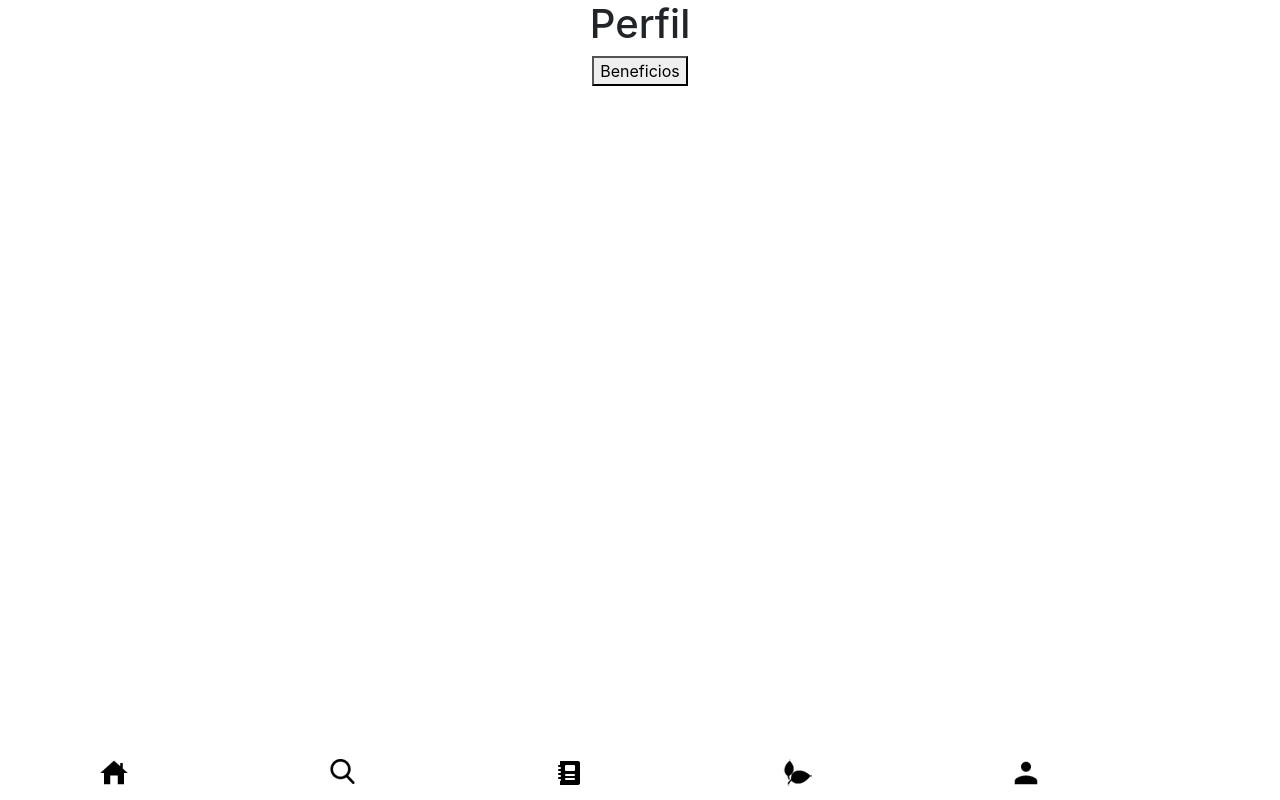
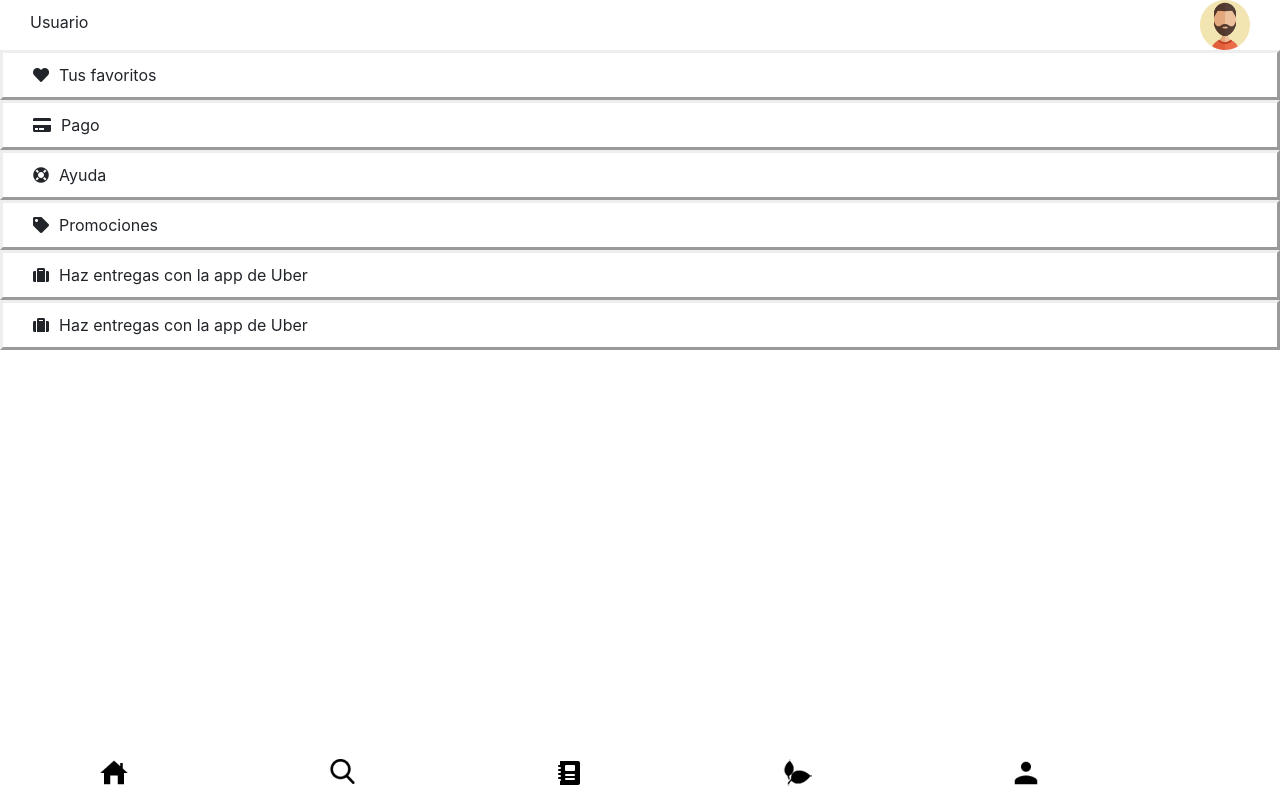
Before and after one commit to alelulu/SCL009-hackathon-ubereats, a React (Create React App) app: page /perfil in a window 1280 px wide. Built offline with nearby package versions, Linux system fonts and the light colour scheme; a web font is replaced by a local one.

Commit message:
crendo vista de perfil de usuario

```diff
--- a/src/App.js
+++ b/src/App.js
@@ -4,10 +4,11 @@ import { Switch, Route } from "react-router-dom";
 import Navegacion from './componentes/navegacion';
 import Inicio from './paginas/inicio';
 import Bienvenida from './paginas/bienvenida';
-import Perfil from './paginas/perfil-verde';
+// import Perfil from './paginas/perfil-verde';
 import Restaurantes from './paginas/restaurantes';
 import '../node_modules/@fortawesome/fontawesome-free/css/all.css';
 import Beneficios from './paginas/beneficios';
+import Usuario from './paginas/perfil-usuario';
 
 function App() {
   return (
@@ -16,7 +17,7 @@ function App() {
         <Route exact path='/' component={() => {return <Inicio/>}}/>
         <Route path='/inicio' component={() => {return <Inicio/>}}/>
         <Route path='/bienvenida' component={() => {return <Bienvenida/>}}/>
-        <Route path='/perfil' component={() => {return <Perfil/>}}/>
+        <Route path='/perfil' component={() => {return <Usuario/>}}/>
         <Route path='/restaurantes' component={() => {return <Restaurantes/>}}/>
         <Route path='/beneficios' component={() => {return <Beneficios/>}}/>
       </Switch>
--- /dev/null
+++ b/src/paginas/estilos/perfil-usuario.css
@@ -0,0 +1,42 @@
+.usuario-seccion{
+    display: flex;
+    flex-direction: column;
+}
+
+.usuario-perfil{
+    display: flex;
+    flex-direction: row;
+    justify-content: space-between;
+    padding-left: 30px;
+    padding-right: 30px;
+}
+
+.usuario-linetwo{
+    display: flex;
+    flex-direction: row;
+    align-items: center;
+    padding-left: 30px;
+    padding-right: 30px;
+    height: 50px;
+    border-style: outset;
+}
+
+.usuario-name, .usuario-photo{
+    display: flex;
+    flex-direction: column;
+    align-self: flex-end;
+}
+
+.usuario-heart, .usuario-fav{
+    display: flex;
+    flex-direction: column;
+}
+
+.usuario-fav p{
+    margin: auto;
+    margin-left: 10px;
+}
+
+.usuario-photo img{
+    width: 50px;
+}
--- /dev/null
+++ b/src/paginas/perfil-usuario.js
@@ -0,0 +1,78 @@
+import React from 'react';
+import './estilos/perfil-usuario.css';
+import user from '../imagenes/usuarios/usuario2.png';
+
+class Usuario extends React.Component{
+    render(){
+        return (
+            <section className="usuario-seccion">
+
+                <div className="usuario-perfil">
+                    <div className="usuario-name">
+                        <p>Usuario</p>
+                    </div>
+                    <div className="usuario-photo">
+                        <img src={user} alt="img de usuario"/>
+                    </div>
+                </div>
+
+                <div className="usuario-linetwo">
+                    <div className="usuario-heart">
+                        <i className="fas fa-heart"></i>
+                    </div>
+                    <div className="usuario-fav">
+                        <p>Tus favoritos</p>
+                    </div>
+                </div>
+
+                <div className="usuario-linetwo">
+                    <div className="usuario-heart">
+                        <i class="fas fa-credit-card"></i>
+                    </div>
+                    <div className="usuario-fav">
+                        <p>Pago</p>
+                    </div>
+                </div>
+
+                <div className="usuario-linetwo">
+                    <div className="usuario-heart">
+                        <i class="fas fa-life-ring"></i>
+                    </div>
+                    <div className="usuario-fav">
+                        <p>Ayuda</p>
+                    </div>
+                </div>
+
+                <div className="usuario-linetwo">
+                    <div className="usuario-heart">
+                        <i class="fas fa-tag"></i>
+                    </div>
+                    <div className="usuario-fav">
+                        <p>Promociones</p>
+                    </div>
+                </div>
+
+                <div className="usuario-linetwo">
+                    <div className="usuario-heart">
+                        <i class="fas fa-suitcase"></i>
+                    </div>
+                    <div className="usuario-fav">
+                        <p>Haz entregas con la app de Uber</p>
+                    </div>
+                </div>
+
+                <div className="usuario-linetwo">
+                    <div className="usuario-heart">
+                        <i class="fas fa-suitcase"></i>
+                    </div>
+                    <div className="usuario-fav">
+                        <p>Haz entregas con la app de Uber</p>
+                    </div>
+                </div>
+
+            </section>
+        )
+    }
+}
+
+export default Usuario;
```
Also changed, not shown: 1 other file (tests, documents, lock files or other folders).
